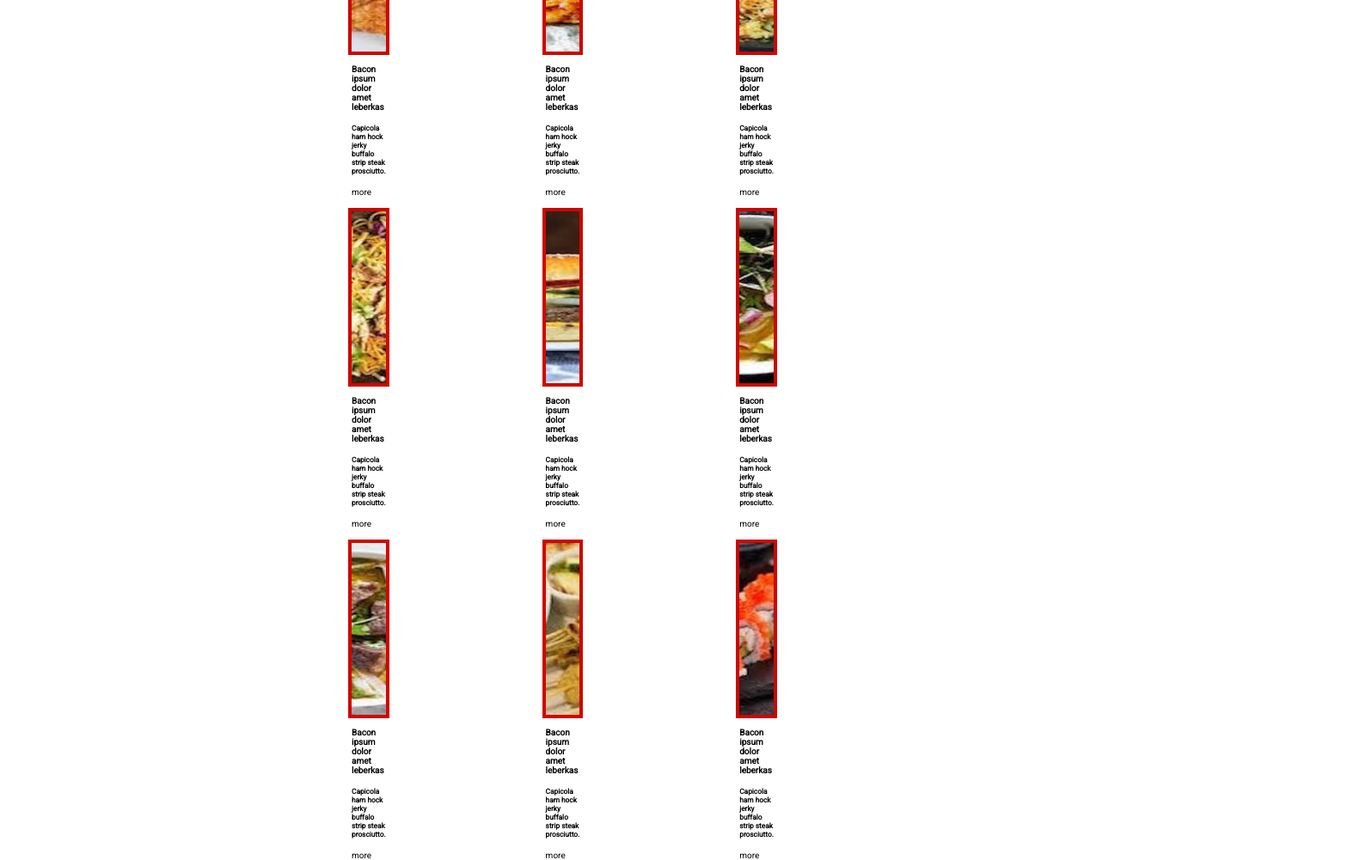
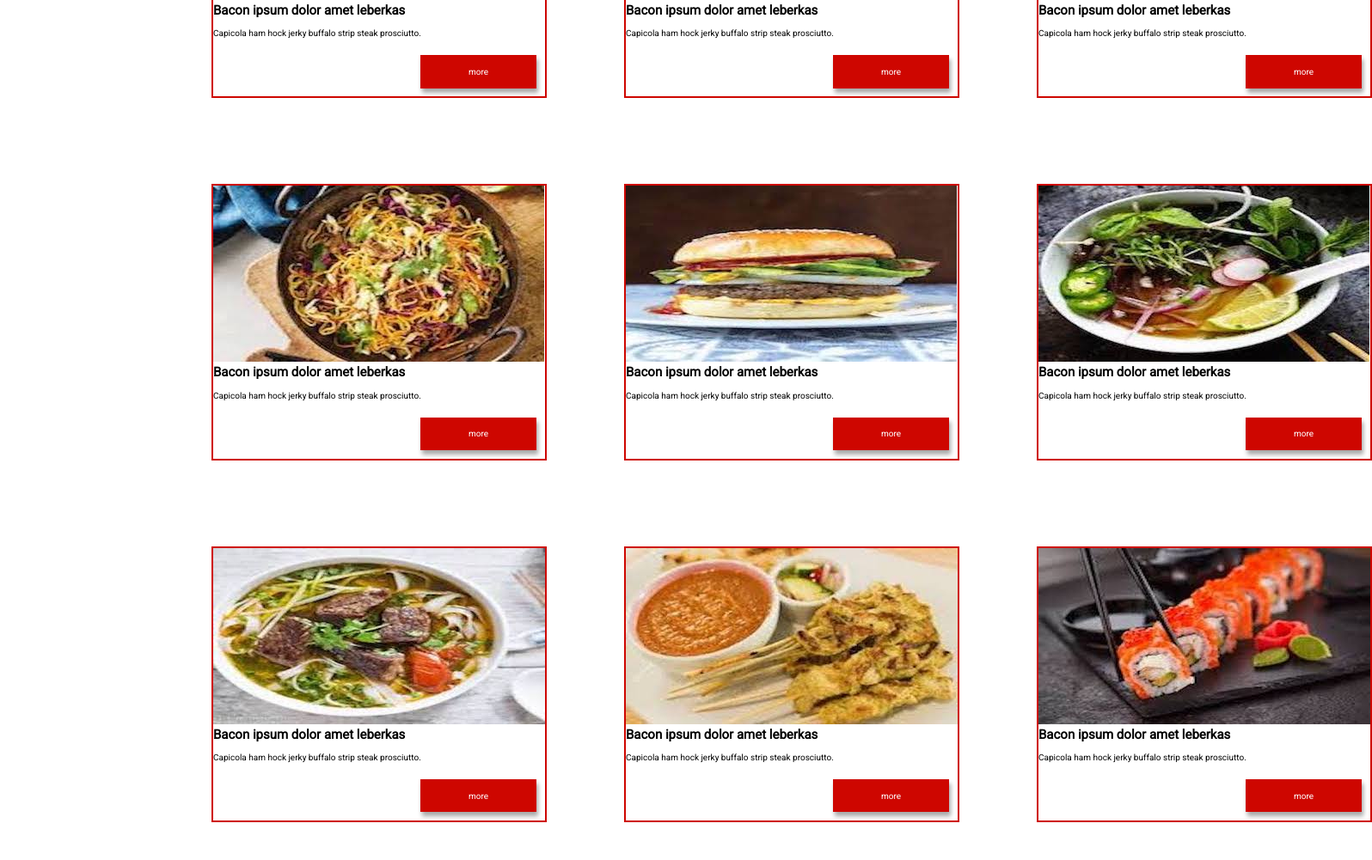
Before and after one commit to maajang/Business-Brochure-Website--bcit-twd-20, a website: page menu.html in a window 1280 px wide. Shown: the part 340-1341 px from the top of the page at 86% size, 1596 px wide, since content can reach past the window. After the commit the page ends 1297 px from the top, so only its background shows below. Drawn offline with nearby package versions, Linux system fonts and the light colour scheme.

Commit message:
adding "more" link and styling

```diff
--- a/assets/scss/pages/_menu.scss
+++ b/assets/scss/pages/_menu.scss
@@ -1,28 +1,39 @@
 //grid for menu items
 
 .gallery{
-    padding:0 309px;
-    margin-top:113px;
+    padding:0 150px;
+    margin-top:50px;
 }
 .gallery-grid{
     display:grid;
     grid-template-columns:repeat(3, 1fr);
-    grid-gap:178px;
+    grid-column-gap:90px;
+    grid-row-gap:100px;
 }
 .item{
-    border:4px solid $color-theme;
+    border:2px solid $color-theme;
     position:relative;
 
+}
+.item img{
+    object-fit:cover;
 
+}
+.item h2{
+    margin-top:1px;
 }
 .more{
     background-color:$color-theme ;
-    position:absolute;
-    top:30px;
-    right:30px;
+    width:35%;
+    height:12%;
+    float:right;
+    margin:10px;
+    text-align:center;
+    box-shadow:2px 5px 5px rgb(168,168,168);
 }
-img{
-    object-fit:cover;
-    width: 100%;
-    height:100%;
+.more a{
+    display:block;
+    text-decoration:none;
+    padding:10%;
+    color:white;
 }
--- a/menu.html
+++ b/menu.html
@@ -30,87 +30,84 @@
 
             <div class="gallery">
                 <div class="gallery-grid">
+
                     <div class="item item-01">
                         <img src="./assets/img/chickenwings1.jpeg" alt="Food picture">
-                        <h4>Bacon ipsum dolor amet leberkas</h4>
-                        <h5>Capicola ham hock jerky buffalo strip steak prosciutto. </h5>
+                        <h2>Bacon ipsum dolor amet leberkas</h2>
+                        <p>Capicola ham hock jerky buffalo strip steak prosciutto. </p>
                         <div class="more">
-                            <p>more</p>
+                                <a href="reservation.html">more</a>
+
                         </div>
                     </div>
                     <div class="item item-02">
                         <img src="./assets/img/chickenwings2.jpeg" alt="Food picture">
-                        <h4>Bacon ipsum dolor amet leberkas</h4>
-                        <h5>Capicola ham hock jerky buffalo strip steak prosciutto. </h5>
+                        <h2>Bacon ipsum dolor amet leberkas</h2>
+                        <p>Capicola ham hock jerky buffalo strip steak prosciutto.</p>
                         <div class="more">
-                                <p>more</p>
-                            </div>
+                                <a href="reservation.html">more</a>
+                        </div>
                     </div>
+
                     <div class="item item-03">
                         <img src="./assets/img/chowmein1.jpeg" alt="Food picture">
-                        <h4>Bacon ipsum dolor amet leberkas</h4>
-                        <h5>Capicola ham hock jerky buffalo strip steak prosciutto. </h5>
+                        <h2>Bacon ipsum dolor amet leberkas</h2>
+                        <p>Capicola ham hock jerky buffalo strip steak prosciutto. </p>
                         <div class="more">
-                                <p>more</p>
+                                <a href="reservation.html">more</a>
                             </div>
                     </div>
 
                     <div class="item item-04">
                         <img src="./assets/img/chowmein2.jpeg" alt="Food picture">
-                        <h4>Bacon ipsum dolor amet leberkas</h4>
-                        <h5>Capicola ham hock jerky buffalo strip steak prosciutto. </h5>
+                        <h2>Bacon ipsum dolor amet leberkas</h2>
+                        <p>Capicola ham hock jerky buffalo strip steak prosciutto. </p>
                         <div class="more">
-                                <p>more</p>
+                                <a href="reservation.html">more</a>
                             </div>
                     </div>
 
                     <div class="item item-05">
                         <img src="./assets/img/hamburger2.jpeg" alt="Food picture">
-                        <h4>Bacon ipsum dolor amet leberkas</h4>
-                        <h5>Capicola ham hock jerky buffalo strip steak prosciutto. </h5>
+                        <h2>Bacon ipsum dolor amet leberkas</h2>
+                        <p>Capicola ham hock jerky buffalo strip steak prosciutto. </p>
                         <div class="more">
-                                <p>more</p>
+                                <a href="reservation.html">more</a>
                             </div>
                      </div>
 
                      <div class="item item-06">
                         <img src="./assets/img/pho1.jpeg" alt="Food picture">
-                        <h4>Bacon ipsum dolor amet leberkas</h4>
-                        <h5>Capicola ham hock jerky buffalo strip steak prosciutto. </h5>
+                        <h2>Bacon ipsum dolor amet leberkas</h2>
+                        <p>Capicola ham hock jerky buffalo strip steak prosciutto. </p>
                         <div class="more">
-                                <p>more</p>
+                                <a href="reservation.html">more</a>
                             </div>
                     </div>
                     <div class="item item-07">
                         <img src="./assets/img/pho2.jpeg" alt="Food picture">
-                        <h4>Bacon ipsum dolor amet leberkas</h4>
-                        <h5>Capicola ham hock jerky buffalo strip steak prosciutto. </h5>
+                        <h2>Bacon ipsum dolor amet leberkas</h2>
+                        <p>Capicola ham hock jerky buffalo strip steak prosciutto. </p>
                         <div class="more">
-                                <p>more</p>
+                                <a href="reservation.html">more</a>
                             </div>
                     </div>
                     <div class="item item-08">
                         <img src="./assets/img/satay1.jpeg" alt="Food picture">
-                        <h4>Bacon ipsum dolor amet leberkas</h4>
-                        <h5>Capicola ham hock jerky buffalo strip steak prosciutto. </h5>
+                        <h2>Bacon ipsum dolor amet leberkas</h2>
+                        <p>Capicola ham hock jerky buffalo strip steak prosciutto. </p>
                         <div class="more">
-                                <p>more</p>
+                                <a href="reservation.html">more</a>
                             </div>
                     </div>
                     <div class="item item-09">
                         <img src="./assets/img/sushi1.jpeg" alt="Food picture">
-                        <h4>Bacon ipsum dolor amet leberkas</h4>
-                        <h5>Capicola ham hock jerky buffalo strip steak prosciutto. </h5>
+                        <h2>Bacon ipsum dolor amet leberkas</h2>
+                        <p>Capicola ham hock jerky buffalo strip steak prosciutto. </p>
                         <div class="more">
-                                <p>more</p>
+                                <a href="reservation.html">more</a>
                             </div>
                     </div>
-
-
-
-
-
-
             </div>
 
                 </div>
```
Also changed, not shown: build/css/style.css, 2 other files.
